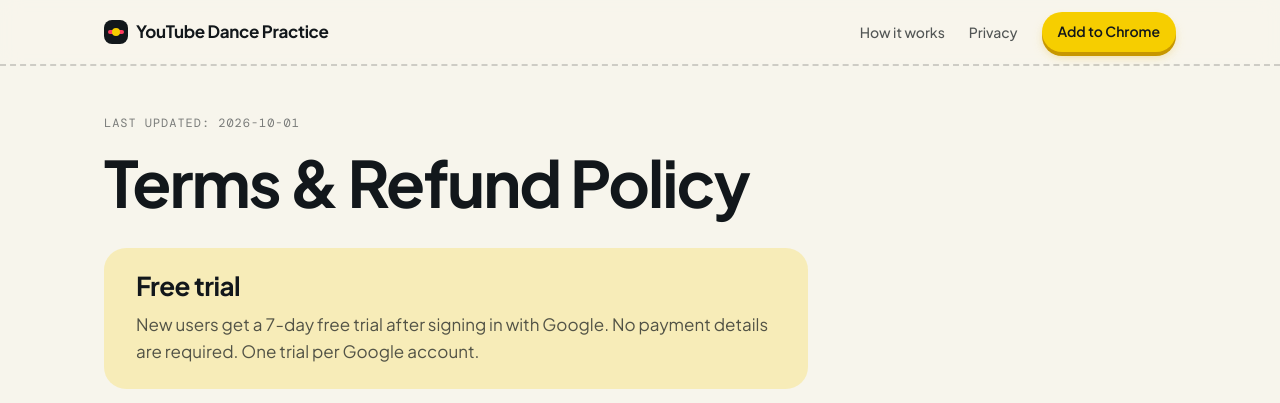
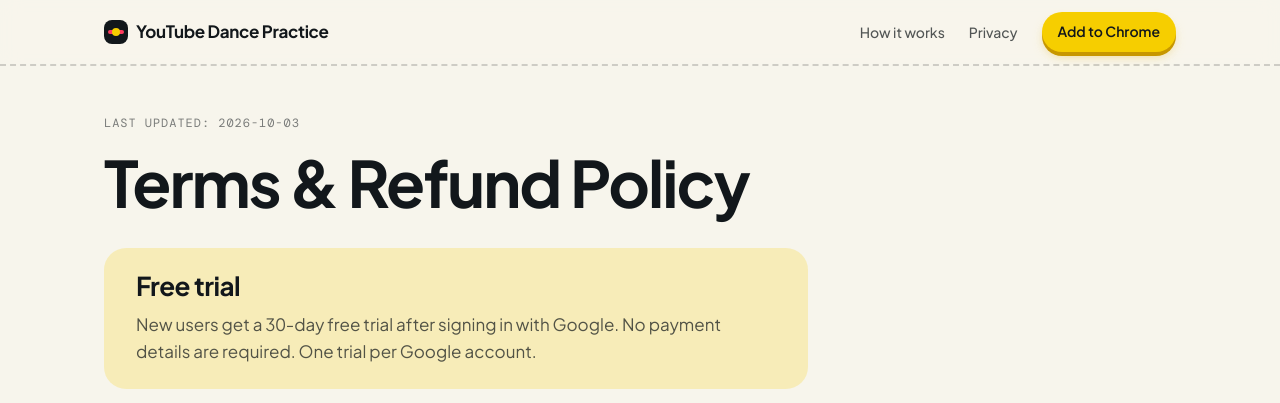
Before and after one commit to ney123123/ytdp-site, a plain HTML site: page terms.html in a window 1280 px wide. Shown: the top 403 px of the page. Drawn offline with nearby package versions, Linux system fonts and the light colour scheme.

Commit message:
Extend free trial to 30 days
Co-Authored-By: Claude Opus 5.5 <noreply@anthropic.com>

```diff
--- a/terms.html
+++ b/terms.html
@@ -31,14 +31,14 @@
 
 <main id="main" class="shell">
   <header class="doc-head">
-    <span class="mono">Last updated: 2026-10-01</span>
+    <span class="mono">Last updated: 2026-10-03</span>
     <h1>Terms &amp; Refund Policy</h1>
   </header>
 
   <div class="doc">
     <section class="qa">
       <h2>Free trial</h2>
-      <p>New users get a 7-day free trial after signing in with Google. No payment details are required. One trial per Google account.</p>
+      <p>New users get a 30-day free trial after signing in with Google. No payment details are required. One trial per Google account.</p>
     </section>
 
     <section class="qa">
```
Also changed, not shown: index.html (+2 -2 lines).
